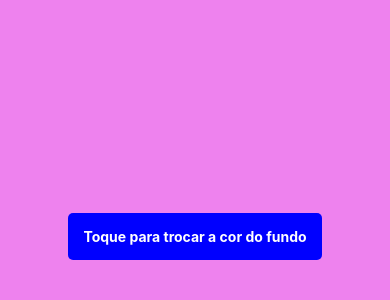
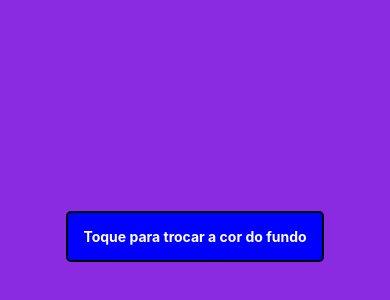
Before and after one commit to Caio3ds2025/react-native-3ds-2025, a React Native app: screen / in a window 390 px wide. Shown: the part 186-486 px from the top of the page. Built offline with nearby package versions, Linux system fonts and the light colour scheme.

Commit message:
Add files via upload

```diff
--- a/src/aula03.jsx
+++ b/src/aula03.jsx
@@ -7,7 +7,7 @@ class Aula03 extends Component {
         super(props);
         this.state = {
             backgroundColor: 'blueviolet',
-        }
+        };
     }
     changeColor = () => {
         const randomColor = `#${Math.floor(Math.random() * 16777215).toString(16)}`;
@@ -17,11 +17,11 @@ class Aula03 extends Component {
     render() {
 
 
-
         return(
-            <View style={ styles.container }>
-                <TouchableOpacity style={[styles.botao, {backgroundColor: this.backgroundColor}]}
-                onPress={ this.changeColor}
+            <View style={[styles.container, {backgroundColor: this.state.backgroundColor}]}
+            >
+                <TouchableOpacity style={styles.botao}
+                onPress={this.changeColor}
                 >
                     <Text style={styles.textbotao}>Toque para trocar a cor do fundo</Text>
                 </TouchableOpacity>
@@ -44,6 +44,7 @@ const styles = StyleSheet.create({
         backgroundColor: 'blue',
         padding: 15,
         borderRadius: 5,
+        borderWidth: 2,
     },
 
     textbotao: {
```
